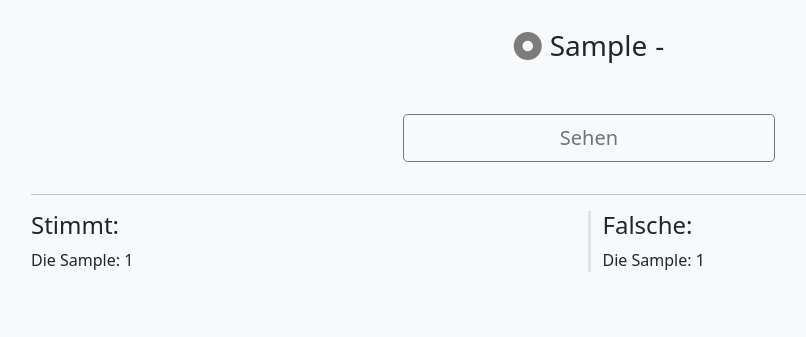
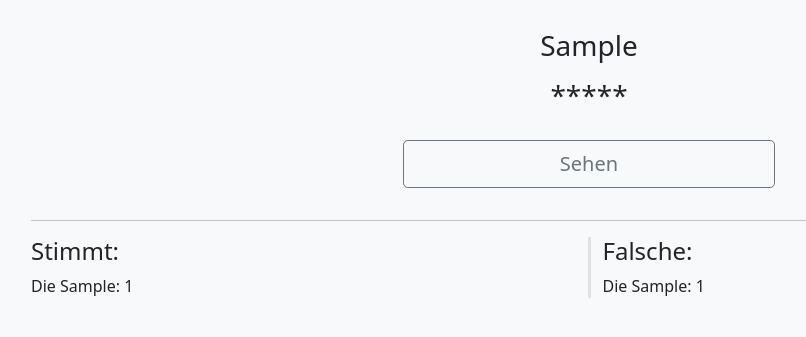
Before and after one commit to sandnima/deutschWortProject, a Django app: page /random/ in a window 1280 px wide. Shown: the part 56-393 px from the top of the page, without its empty margins (51-857 px from the left). Run offline with Django 3.2, Linux system fonts and the light colour scheme; a user stored in the database is signed in; tables that the repository leaves empty hold one stand-in row (values such as "Sample post").

Commit message:
Random template edited

```diff
--- a/src/templates/base.html
+++ b/src/templates/base.html
@@ -31,6 +31,8 @@
             {% endblock content %}
         </div>
     {% endblock body %}
+    {% include "footer.html" %}
+
     <!-- Jquery -->
     <script src="https://code.jquery.com/jquery-3.5.1.min.js"></script>
 
--- a/src/worte/templates/worte/random.html
+++ b/src/worte/templates/worte/random.html
@@ -7,21 +7,26 @@
 {% block content %}
     <div class="d-flex flex-column mt-4">
 
-        <div class="d-flex justify-content-center flex-row mb-5">
-        <span class="me-2 fs-3 correct d-none"
-              style="color:{% if random_word.artikel == 'M' %}#39A2DB{% elif random_word.artikel == 'F' %}#FF2626{% elif random_word.artikel == 'N' %}#66DE93{% endif %}">
-            <i class="bi bi-record-circle-fill"></i>
-        </span>
-            <span class="me-2 fs-3 sample"
-                  style="color:rgba(0,0,0,0.5);">
-            <i class="bi bi-record-circle-fill"></i>
-        </span>
+        <div class="d-flex justify-content-center flex-row mb-2" id="raw">
             <span class="fs-3">{{ random_word.substantiv }}</span>
             <input type="hidden" id="pk" value="{{ random_word.pk }}">
-            <span class="fs-3 ms-2 correct d-none">{{ random_word.get_plural_display }}</span>
-            <span class="fs-3 ms-2 sample"> -</span>
         </div>
-        <div class="d-flex justify-content-center flex-column">
+        <div class="d-flex justify-content-center align-items-center flex-row">
+            <span class="fs-3 sample"> ***** </span>
+            <div class="d-inline-flex flex-column justify-content-end me-2 correct d-none">
+                <span class="fs-4"
+                      style="color:{% if random_word.artikel == 'M' %}#39A2DB{% elif random_word.artikel == 'F' %}#FF2626{% elif random_word.artikel == 'N' %}#66DE93{% endif %}">
+                    <i class="bi bi-record-circle-fill"></i>
+                </span>
+            </div>
+            <div class="d-inline-flex flex-column justify-content-center correct d-none">
+                <span class="fs-3">{{ random_word.substantiv }}</span>
+            </div>
+            <div class="d-inline-flex flex-column justify-content-start ms-2 correct d-none">
+                <span class="fs-3 ms-2">{{ random_word.get_plural_display }}</span>
+            </div>
+        </div>
+        <div class="d-flex justify-content-center flex-row mt-4">
             <button type="button" id="view" class="btn btn-lg btn-outline-secondary col-4 mb-3 mx-auto">Sehen</button>
             <div id="next-btns" class="btn-group btn-group-lg col-4 mx-auto mb-3 d-none" role="group" aria-label="">
                 <button type="button" id="falsch" class="btn btn-outline-secondary">Falsch</button>
@@ -47,6 +52,7 @@
         </div>
     </div>
 {% endblock content %}
+
 {% block extra_body %}
     <script>
         function correct() {
@@ -80,6 +86,11 @@
                 })
         }
 
+        {#$(document).ready(function () {#}
+        {#    $('div.correct').css('min-height', $('#raw').height() + 'px')#}
+        {#    console.log($('#raw').height())#}
+        {# })#}
+
         $('#view').click(function () {
             correct()
         })
```
Also changed, not shown: src/templates/footer.html (added). Lines whose indentation alone changed are shown as unchanged.
